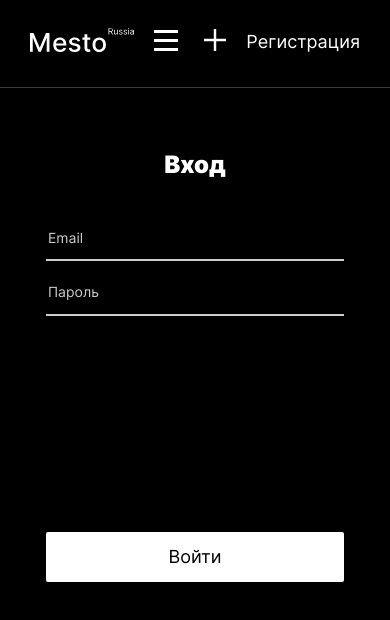
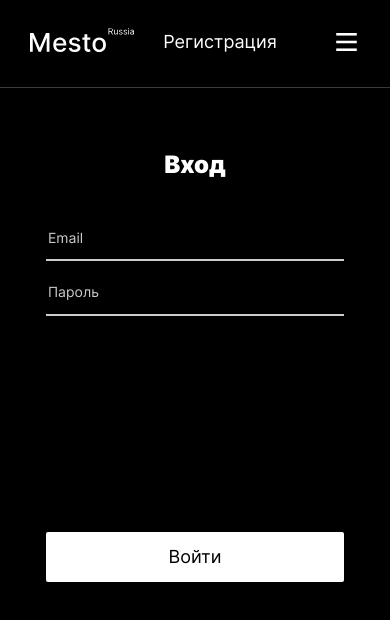
Before and after one commit to Karmyshkov/react-mesto-auth, a React (Create React App) app: page /sign-in in a window 390 px wide. Shown: the top 620 px of the page. Built offline with nearby package versions, Linux system fonts and the light colour scheme; no server answers.

Commit message:
feat: add style

```diff
--- /dev/null
+++ b/src/blocks/header/__btn/_open/header__btn_open.css
@@ -0,0 +1,6 @@
+.header__btn_open {
+  background-image: url(../../../../images/close.svg);
+  background-repeat: no-repeat;
+  background-size: contain;
+  transform: rotate(45deg);
+}
--- a/src/blocks/header/__btn/header__btn.css
+++ b/src/blocks/header/__btn/header__btn.css
@@ -1,5 +1,24 @@
 .header__btn {
+  margin-right: 30px;
+  background-color: transparent;
   cursor: pointer;
-  background-color: transparent;
   border: none;
+  display: none;
+  width: 24px;
+  height: 18px;
+  padding: 0;
+  background-image: url(../../../images/burger.svg);
+  background-repeat: no-repeat;
+  background-size: contain;
+  transition: 0.3s;
 }
+
+.header__btn:hover {
+  opacity: 0.6;
+}
+
+@media screen and (max-width: 504px) {
+  .header__btn {
+    display: inline-block;
+  }
+}
--- a/src/components/App.js
+++ b/src/components/App.js
@@ -23,9 +23,9 @@ const App = () => {
   const [isEditAvatarPopupOpen, setIsEditAvatarPopupOpen] = useState(false);
   const [isOpenTooltip, setOpenTooltip] = useState(false);
   const [selectedCard, setSelectedCard] = useState({ name: "", link: "" });
-  const [loggedIn, setLoggedIn] = useState(false);
   const [status, setStatus] = useState(null);
   const [userEmail, setUserEmail] = useState(null);
+  const [loggedIn, setLoggedIn] = useState(false);
 
   const history = useHistory();
 
--- a/src/components/Header.js
+++ b/src/components/Header.js
@@ -1,10 +1,14 @@
-import React from "react";
+import React, { useState } from "react";
 import { useLocation, Link } from "react-router-dom";
 import logo from "../images/logo.svg";
-import burger from "../images/burger.svg";
-import closeBtn from "../images/plus.svg";
 
 const Header = ({ onLogout, userEmail }) => {
+  const [isMenuOpen, setIsMenuOpen] = useState(false);
+
+  const handleOpenMenu = () => {
+    setIsMenuOpen(!isMenuOpen);
+  };
+
   const location = useLocation();
   const textBtn =
     location.pathname === "/sign-in"
@@ -27,22 +31,6 @@ const Header = ({ onLogout, userEmail }) => {
           alt="Логотип веб-сайта Место"
         />
       </a>
-      <button
-        className="header__btn"
-        src={burger}
-        aria-label="Кнопка бургер"
-        type="button"
-      >
-        <img src={burger} alt="Иконка бургера" />
-      </button>
-      <button
-        className="header__btn"
-        src={closeBtn}
-        aria-label="Кнопка закрытия бургера"
-        type="button"
-      >
-        <img src={closeBtn} alt="Иконка закрытия бургера" />
-      </button>
       <div className="header__inner">
         {location.pathname === "/" && (
           <p className="header__email">{userEmail}</p>
@@ -51,6 +39,10 @@ const Header = ({ onLogout, userEmail }) => {
           {textBtn}
         </Link>
       </div>
+      <button
+        onClick={handleOpenMenu}
+        className={`header__btn ${isMenuOpen && "header__btn_open"}`}
+      />
     </header>
   );
 };
--- a/src/pages/index.css
+++ b/src/pages/index.css
@@ -16,6 +16,7 @@
 @import url(../blocks/header/__inner/header__inner.css);
 @import url(../blocks/header/__email/header__email.css);
 @import url(../blocks/header/__btn/header__btn.css);
+@import url(../blocks/header/__btn/_open/header__btn_open.css);
 
 /* / header */
 
```
